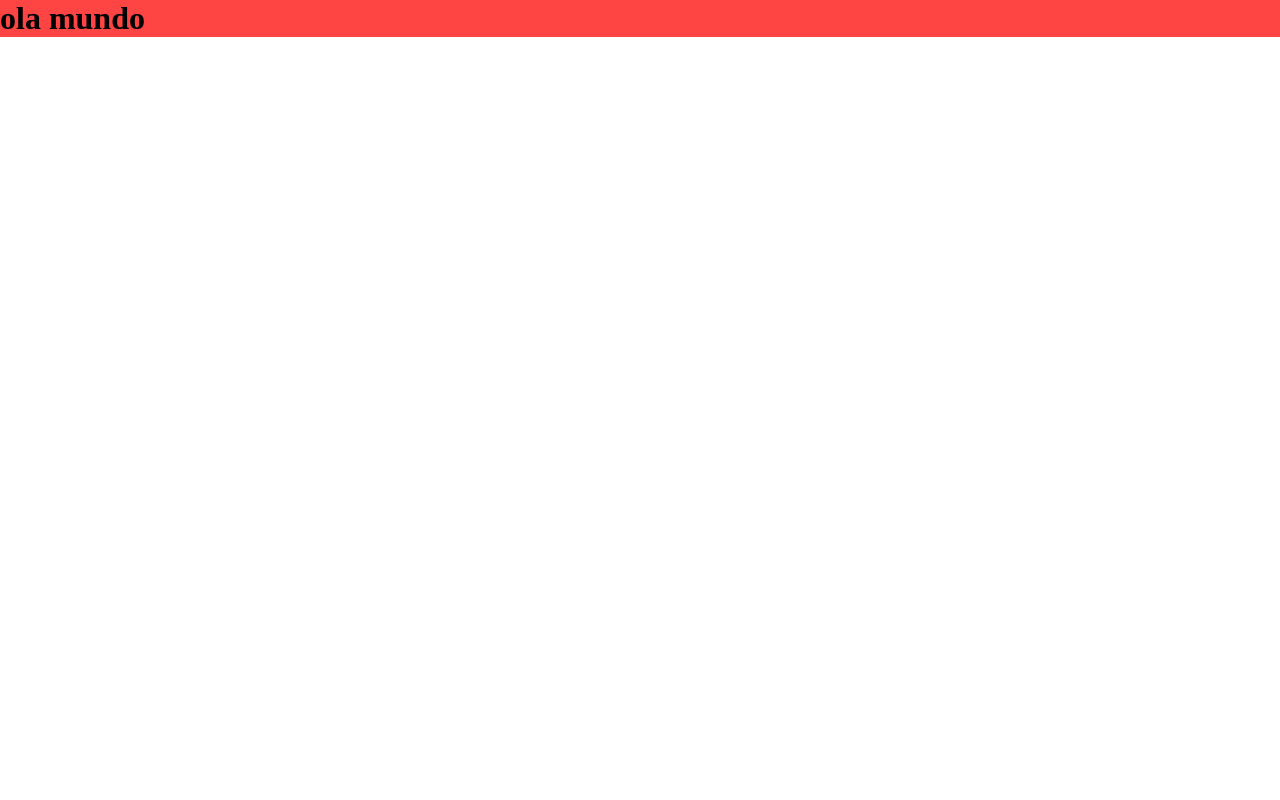
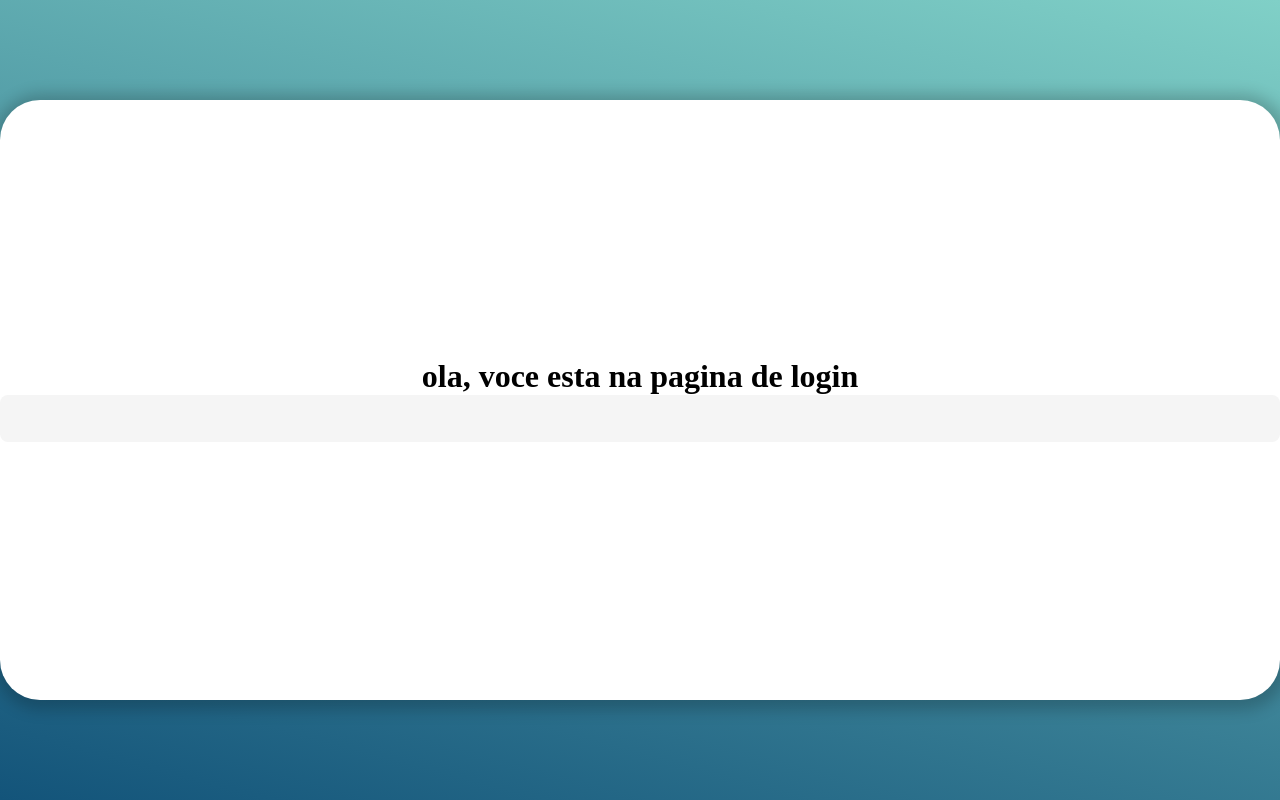
Before and after one commit to TallysonFreitas/comercio-online, a React (Create React App) app: page / in a window 1280 px wide. Built offline with nearby package versions, Linux system fonts and the light colour scheme.

Commit message:
commit criacao da pagina de login

```diff
--- a/src/App.tsx
+++ b/src/App.tsx
@@ -1,12 +1,11 @@
-import { ContainerPrincipal, EstiloGlobal } from './style'
+import PaginaDeLogin from './containers/PaginaDeLogin'
+import { EstiloGlobal } from './style'
 
 function App() {
   return (
     <>
       <EstiloGlobal />
-      <ContainerPrincipal>
-        <h1>ola mundo</h1>
-      </ContainerPrincipal>
+      <PaginaDeLogin />
     </>
   )
 }
--- /dev/null
+++ b/src/containers/PaginaDeLogin/index.tsx
@@ -0,0 +1,15 @@
+import { ContainerPadrao } from '../../style'
+import { SCardLogin, SInputLogin } from './style'
+
+const PaginaDeLogin = () => {
+  return (
+    <ContainerPadrao>
+      <SCardLogin>
+        <h1>ola, voce esta na pagina de login</h1>
+        <SInputLogin />
+      </SCardLogin>
+    </ContainerPadrao>
+  )
+}
+
+export default PaginaDeLogin
--- /dev/null
+++ b/src/containers/PaginaDeLogin/style.ts
@@ -0,0 +1,26 @@
+import styled from 'styled-components'
+
+export const SCardLogin = styled.div`
+  width: 100%;
+  height: 600px;
+  background-color: #ffffff;
+  box-shadow: 2px 2px 15px 8px rgba(0, 0, 0, 0.2);
+  border-radius: 40px;
+  display: flex;
+  flex-direction: column;
+  justify-content: center;
+  align-items: center;
+`
+
+export const SInputLogin = styled.input`
+  background-color: #f5f5f5;
+  padding: 16px 8px;
+  width: 100%;
+  color: #999999;
+  border: none;
+  border-radius: 8px;
+
+  &:focus {
+    border: #777777;
+  }
+`
--- a/src/style.ts
+++ b/src/style.ts
@@ -1,10 +1,13 @@
 import styled, { createGlobalStyle } from 'styled-components'
 
-export const ContainerPrincipal = styled.div`
+export const ContainerPadrao = styled.div`
   max-width: 1920px;
   width: 100%;
   margin: 0 auto;
-  background-color: #f44;
+  height: 100vh;
+  display: flex;
+  justify-content: center;
+  align-items: center;
 `
 
 export const EstiloGlobal = createGlobalStyle`
@@ -13,4 +16,8 @@ export const EstiloGlobal = createGlobalStyle`
   padding:0;
   box-sizing:border-box;
 }
+
+body{
+  background-image: linear-gradient(15deg, #13547a 0%, #80d0c7 100%);
+}
 `
```
